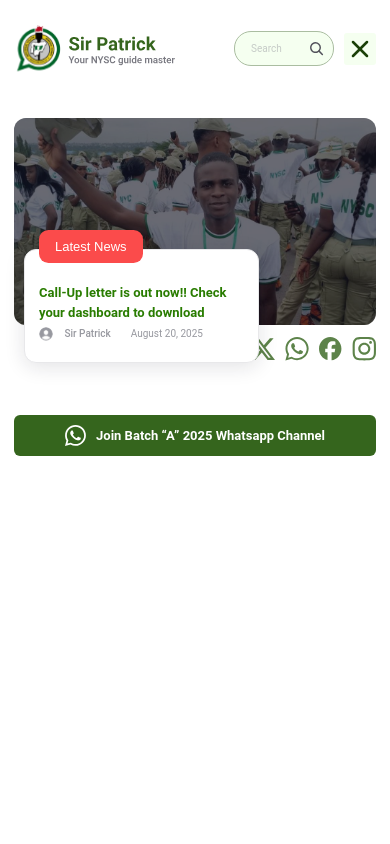
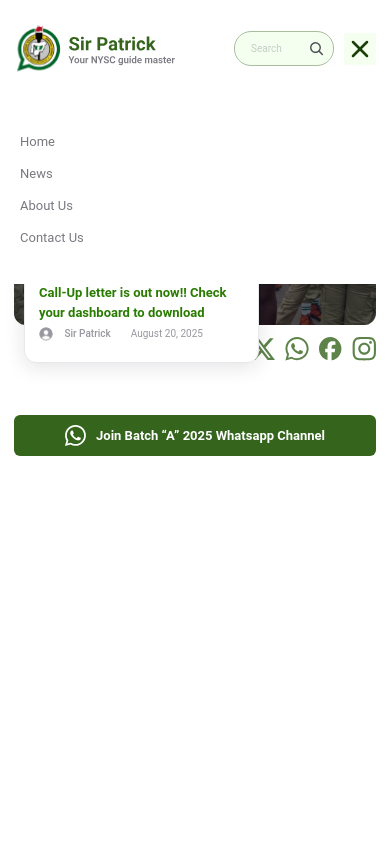
Before and after one commit to HenryAgu/sir-patrick, a React (Vite) app: page / in a window 390 px wide. Both pictures are taken after a click on the button 356 px from the left and 48 px from the top of the page. Shown: the top 844 px of the page. Built offline with nearby package versions, Linux system fonts and the light colour scheme.

Commit message:
feat: mobile and desktop home hero

```diff
--- a/src/components/layout/Navbar.tsx
+++ b/src/components/layout/Navbar.tsx
@@ -79,7 +79,7 @@ const Navbar = () => {
       </div>
       {isMenuOpen && (
         <div
-          className={`flex flex-col p-5 py-8 text-white fixed top-24 h-fit bg-white w-screen left-0 right-0 animate-slideDown ${
+          className={`flex flex-col p-5 py-8 text-white fixed top-24 h-fit bg-white w-screen left-0 right-0 animate-slideDown z-50 ${
             isExiting ? "animate-slideUp" : "animate-slideDown"
           }`}
         >
```
